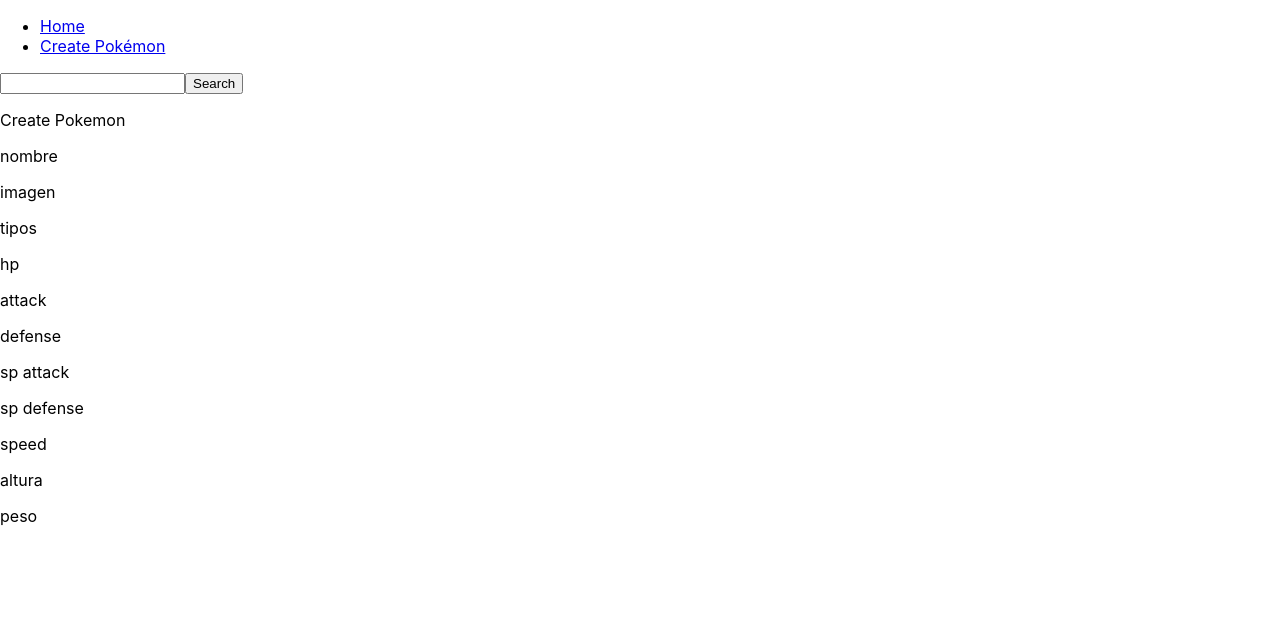
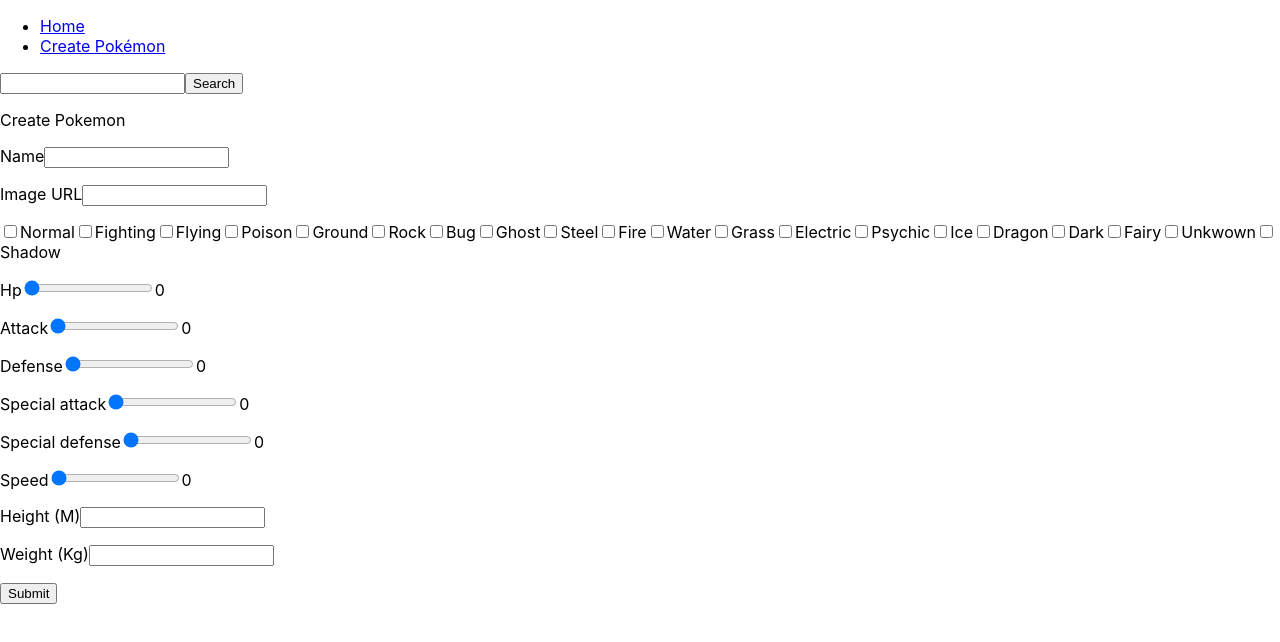
Before and after one commit to Ednesor/henry_pokemon, a React (Create React App) app in the folder client/: page /create in a window 1280 px wide. Shown: the top 642 px of the page. Built offline with nearby package versions, Linux system fonts and the light colour scheme.

Commit message:
bugs, y post completado

```diff
--- a/client/src/components/Card/Card.jsx
+++ b/client/src/components/Card/Card.jsx
@@ -1,5 +1,4 @@
 import React from "react";
-import { useSelector } from "react-redux";
 import { Link } from "react-router-dom";
 import style from "./Card.module.css";
 
--- a/client/src/components/Create/Create.jsx
+++ b/client/src/components/Create/Create.jsx
@@ -1,24 +1,193 @@
 import React from "react";
+import { useState } from "react";
+import { useDispatch } from "react-redux";
+import { fetch_create_pokemon } from "../../redux/actions/actions";
 import style from "./Create.module.css";
 
-export default function Create(){
+export default function Create() {
+    const dispatch = useDispatch();
+    const [dataPokemon, setDataPokemon] = useState({
+        name: "",
+        image: "",
+        hp: 0,
+        attack: 0,
+        defense: 0,
+        special_attack: 0,
+        special_defense: 0,
+        speed: 0,
+        types: [],
+        height: "",
+        weight: ""
+    });
+    const [errors, setErrors] = useState({
+        name: "",
+        image: "",
+        hp: "",
+        attack: "",
+        defense: "",
+        special_attack: "",
+        special_defense: "",
+        speed: "",
+        types: "",
+        height: "",
+        weight: ""
+    })
 
-    return(
+    const checkErrors = (type, data) => {
+        let error = "";
+        switch (type) {
+            case "name":
+                if(!/^[A-Za-z\s]*$/.test(data)) error = "No se permiten numeros o caracteres especiales";
+                if (data[0] === " ") error = "No pueden haber espacios al inicio";
+                if (data === "") error = "No puede quedar vacio";
+                if(data.length > 100) error = "No se permiten mas de 100 caracteres";
+                break;
+            case "image":
+                if (data[0] === ".") error = "Ingrese una url valida"
+                if (!(data.substring(data.length - 4) === ".png" || data.substring(data.length - 4) === ".jpg")) error = "Debe ser un archivo PNG o JPG";
+                if (data.includes(" ")) error = "La url de la imagen no puede contener espacios";
+                if (data === "") error = "No puede quedar vacio";
+                if(data.length > 200) error = "No se permiten mas de 200 caracteres";
+                break;
+            case "hp":
+            case "attack":
+            case "special_attack":
+            case "defense":
+            case "special_defense":
+            case "speed":
+                if (data <= 0) error = "Seleccione un valor";
+                break;
+            case "height":
+            case "weight":
+                if(data <= 0) error = "Ingrese un numero mayor a 0";
+                if (data.includes(" ")) error = "No se permiten espacios";
+                if(data === "") error = "No puede quedar vacio"
+                if(isNaN(data)) error = "Ingrese un numero";
+                if(data.includes(",")) error = "No se permiten \",\""
+                break;
+            case "types":
+                if(data.length === 0) error = "Debe escoger al menos un tipo"
+                if(data.length > 2) error = "No se pueden seleccionar más de dos tipos"
+                break;
+            default:
+                console.log("Parametros error incorrecto")
+                break;
+        }
+        setErrors({
+            ...errors,
+            [type]: error
+        })
+    }
+    const handleChange = (e) => {
+        let arr = [];
+        if(e.target.name === "name" || e.target.name === "image"){
+            setDataPokemon({
+                ...dataPokemon,
+                [e.target.name]: e.target.value
+            });
+        }else if(e.target.name === "height" || e.target.name === "weight"){
+            setDataPokemon({
+                ...dataPokemon,
+                [e.target.name]: e.target.value
+            });
+        }
+        else if(e.target.name === "types"){
+            if(e.target.checked){
+                arr = [...dataPokemon.types, e.target.id]
+                setDataPokemon({
+                    ...dataPokemon,
+                    types: arr
+                })
+            }else{
+                arr = dataPokemon.types.filter(t => t !== e.target.id)
+                setDataPokemon({
+                    ...dataPokemon,
+                    types: arr
+                })
+            }
+
+        }else{
+            setDataPokemon({
+                ...dataPokemon,
+                [e.target.name]: e.target.value
+            });
+        }
+        e.target.name !== "types" ? checkErrors(e.target.name, e.target.value) : checkErrors(e.target.name, arr)
+    }
+
+    const createCheckbox = () => {
+        let array = ["Normal", "Fighting", "Flying", "Poison", "Ground", "Rock", "Bug", "Ghost", "Steel", "Fire", "Water", "Grass", "Electric", "Psychic", "Ice", "Dragon", "Dark", "Fairy", "Unkwown", "Shadow"];
+        return array.map((t, i) => {
+            return <label key={i}>
+                <input type="checkbox" id={t.toLowerCase()} name="types" onChange={handleChange} />
+                <span>{t}</span>
+            </label>
+        })
+    }
+    const createStats = () => {
+        let array = ["hp", "attack", "defense", "special attack", "special defense", "speed"];
+        return array.map((s, i) => {
+            return (
+                    <div key={i}>
+                        <label htmlFor="">{s.substring(0,1).toUpperCase()+s.substring(1,s.length)}</label>
+                        <input type="range" id={s} min={1} max={255} step={1} name={s.replace(/\s/g, '_')} value={dataPokemon[s.replace(/\s/g, '_')]} onChange={handleChange} />
+                        <span>{dataPokemon[s.replace(/\s/g, '_')]}</span>
+                        <p>{errors[s.replace(/\s/g, '_')] && errors[s.replace(/\s/g, '_')]}</p>
+                    </div>
+            )
+        })
+    }
+    const checkAllErrors = () => {
+        let error = ""
+        for(let e in errors){
+            if(dataPokemon[e].length === 0 || dataPokemon[e] === 0 || errors[e] !== ""){
+                error = "Campos vacios o con errores"
+            }
+        }
+        if(error !== ""){
+            alert(error);
+            return false;
+        }else return true;
+    }
+    const handleSubmit = () => {
+        if(checkAllErrors()){
+            dispatch(fetch_create_pokemon(dataPokemon))
+        }
+    }
+
+    return (
         <div>
             <p>Create Pokemon</p>
             <form>
-                <p>nombre</p>
-                <p>imagen</p>
-                <p>tipos</p>
-                <p>hp</p>
-                <p>attack</p>
-                <p>defense</p>
-                <p>sp attack</p>
-                <p>sp defense</p>
-                <p>speed</p>
-                <p>altura</p>
-                <p>peso</p>
+                <div>
+                    <label htmlFor="">Name</label>
+                    <input type="text" name="name" value={dataPokemon.name} onChange={handleChange} />
+                    <p>{errors.name && errors.name}</p>
+                </div>
+                <div>
+                    <label htmlFor="">Image URL</label>
+                    <input type="text" name="image" value={dataPokemon.image} onChange={handleChange} />
+                    <p>{errors.image && errors.image}</p>
+                </div>
+                <div>
+                    {createCheckbox()}
+                    <p>{errors.types && errors.types}</p>
+                </div>
+                <div>
+                    {createStats()}
+                </div>
+                <div>
+                    <label htmlFor="">Height (M)</label>
+                    <input type="text" name="height" value={dataPokemon.height} onChange={handleChange} />
+                    <p>{errors.height && errors.height}</p>
+                </div>
+                <div>
+                    <label htmlFor="">Weight (Kg)</label>
+                    <input type="text" name="weight" value={dataPokemon.weight} onChange={handleChange} />
+                    <p>{errors.weight && errors.weight}</p>
+                </div>
             </form>
+            <button onClick={handleSubmit}>Submit</button>
         </div>
     )
 }
--- a/client/src/components/Detailed/Detailed.jsx
+++ b/client/src/components/Detailed/Detailed.jsx
@@ -49,7 +49,6 @@
         if(num === 10 && pokemon.onePokemon.imageShiny){
             return pokemon.onePokemon.imageShiny
         }
-        console.log(pokemon.onePokemon.name, num)
         return pokemon.onePokemon.image
     }
     const showData = () => {
--- a/client/src/components/Filters/Filters.jsx
+++ b/client/src/components/Filters/Filters.jsx
@@ -8,7 +8,7 @@
     const [filters, setFilters] = useState({
         origin: "all",
         type: "all",
-        sort: "A-Z"
+        sort: "none"
     });
     const dispatch = useDispatch()
 
@@ -18,7 +18,6 @@
         setFilters(newFilter)
     }
     const handleChange = (e) => {
-        console.log(e.target.getAttribute("filter"))
         if (e.target.getAttribute("filter") === "origin") changeFilters("origin", e.target.getAttribute("id"));
         if(e.target.getAttribute("filter") === "type") changeFilters("type", e.target[e.target.selectedIndex].getAttribute("id"));
         if(e.target.getAttribute("filter") === "sort") changeFilters("sort", e.target[e.target.selectedIndex].getAttribute("id"));
--- a/client/src/components/Search/Search.jsx
+++ b/client/src/components/Search/Search.jsx
@@ -1,6 +1,6 @@
 import React, { useEffect, useState } from "react";
 import { useDispatch, useSelector } from "react-redux";
-import { useHistory, useLocation} from "react-router-dom";
+import { useHistory } from "react-router-dom";
 import { search_request, set_search_success } from "../../redux/actions/actions";
 import style from "./Search.module.css";
 
@@ -10,7 +10,6 @@
     const dispatch = useDispatch();
     const pokemon = useSelector((state) => state.pokemon);
     const history = useHistory();
-    const location = useLocation()
 
     useEffect(() => {
         const redirect = () => {
--- a/client/src/redux/actions/actions.js
+++ b/client/src/redux/actions/actions.js
@@ -64,7 +64,7 @@
         })
         .then(response => response.json())
         .then(response => {
-            alert(response);
+            alert("Pokemon creado exitosamente");
             dispatch(create_pokemon(pokemon))
         })
         .catch(error => {
--- a/client/src/redux/reducer/reducer.js
+++ b/client/src/redux/reducer/reducer.js
@@ -129,7 +129,7 @@
                 }
             }
             if(action.payload.sort !== ""){
-                if(action.payload.type !== "none"){
+                if(action.payload.sort !== "none"){
                     switch (action.payload.sort) {
                         case "A-Z":
                             let n = newPokes.length;
```
